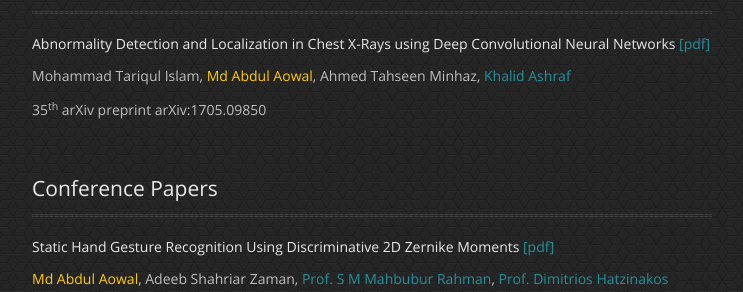
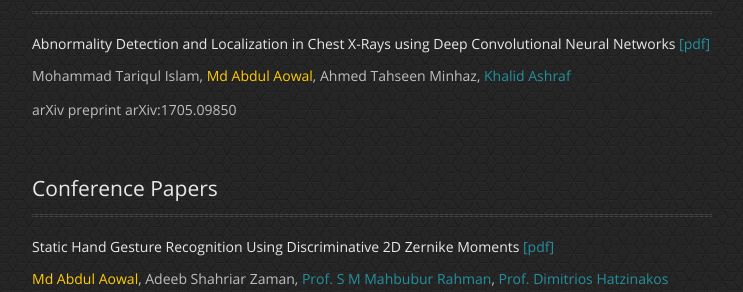
Before and after one commit to aowal/aowal.github.io, a Jekyll site: the page built from research.html, in a window 1280 px wide. Shown: the part 241-533 px from the top of the page, without its empty margins (268-1011 px from the left). Built offline with Jekyll 4.4.1, drawn with Linux system fonts in a browser that asks for light colours; nearby versions of some CDN libraries.

Commit message:
Update research.html

```diff
--- a/research.html
+++ b/research.html
@@ -5,7 +5,7 @@ title : Research Page of Md Abdul Aowal
 <h4>Pre-prints</h4><hr>
 <h6>Abnormality Detection and Localization in Chest X-Rays using Deep Convolutional Neural Networks <a href="https://arxiv.org/abs/1705.09850">[pdf]</a></h6>
 <p>Mohammad Tariqul Islam, <span id="author">Md Abdul Aowal</span>, Ahmed Tahseen Minhaz, <a href="https://scholar.google.com/citations?user=-lQSzAwAAAAJ">Khalid Ashraf</a>
-<p>35<sup>th</sup> arXiv preprint arXiv:1705.09850</p>
+<p>arXiv preprint arXiv:1705.09850</p>
 <br><br>
 <h4>Conference Papers</h4><hr>
 <h6>Static Hand Gesture Recognition Using Discriminative 2D Zernike Moments <a href="./hand_gesture_tencon2014.pdf">[pdf]</a></h6>
```
